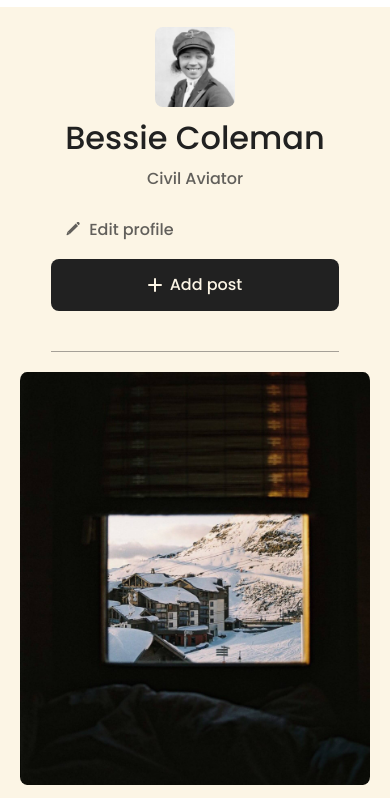
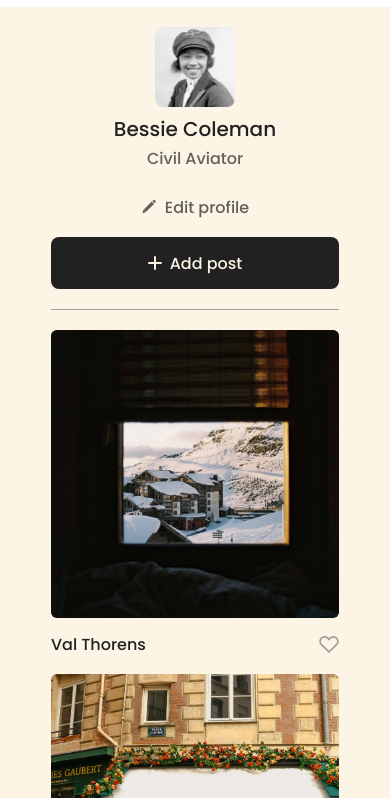
Before and after one commit to Brutusbram/se_project_spots, a plain HTML site: page index.html in a window 390 px wide. Shown: the part 39-837 px from the top of the page. Drawn offline with Linux system fonts and the light colour scheme.

Commit message:
attempt #7

```diff
--- a/blocks/card.css
+++ b/blocks/card.css
@@ -24,7 +24,9 @@
   background-color: transparent;
   cursor: pointer;
   opacity: 40%;
-  margin-left: 37px;
+  background-size: contain;
+  background-repeat: no-repeat;
+  background-position: center;
 }
 
 .card__title{
@@ -45,9 +47,9 @@
 }
 
 @media screen and (max-width: 627px) {
-  .card__content {
-    flex-direction: column;
-    align-items: flex-start;
+
+  .card__image {
+    height: 288px;
   }
 
   .card__title{
--- a/blocks/cards.css
+++ b/blocks/cards.css
@@ -4,22 +4,21 @@
 }
 .cards__list {
   list-style-type: none;
+  justify-content: center;
   margin: 0;
   padding: 0;
   display: grid;
-  grid-template-columns: 1fr 1fr 1fr;
+  grid-template-columns: repeat(auto-fit, 413px);
   gap: 40px 20px;
 }
 
-@media screen and (max-width: 1024px) {
+@media screen and (max-width: 627px) {
+  .cards{
+    padding-bottom: 20px;
+  }
+
   .cards__list {
-    grid-template-columns: 1fr 1fr;
+    grid-template-columns: repeat(auto-fit, 288px);
+    row-gap: 20px;
   }
 }
-
-
-@media screen and (max-width: 768px) {
-  .cards__list {
-    grid-template-columns: 1fr;
-  }
-}
--- a/blocks/profile.css
+++ b/blocks/profile.css
@@ -15,7 +15,7 @@
 .profile__name {
   margin: 0 0 12px;
   font-weight: 500;
-  line-height: 1.2;
+  line-height: 1;
   text-overflow: ellipsis;
   overflow: hidden;
   display: -webkit-box;
@@ -34,7 +34,7 @@
   max-width: 420px;
   opacity: 0.7;
   font-weight: 500;
-  line-height: 1.2;
+  line-height: 1;
 }
 
 .profile__column {
@@ -93,6 +93,10 @@
     padding-top: 20px;
   }
 
+  .profile__name{
+    font-size: 20px;
+  }
+
   .profile__avatar {
     height: 80px;
     width: 80px;
@@ -101,10 +105,11 @@
 
   .profile__edit {
     margin: 32px 0 20px;
+    align-self: center;
   }
 
   .profile__add {
-    margin: 0 0 20px;
+    margin: 0 auto;
     width: 100%;
 
   }
```
